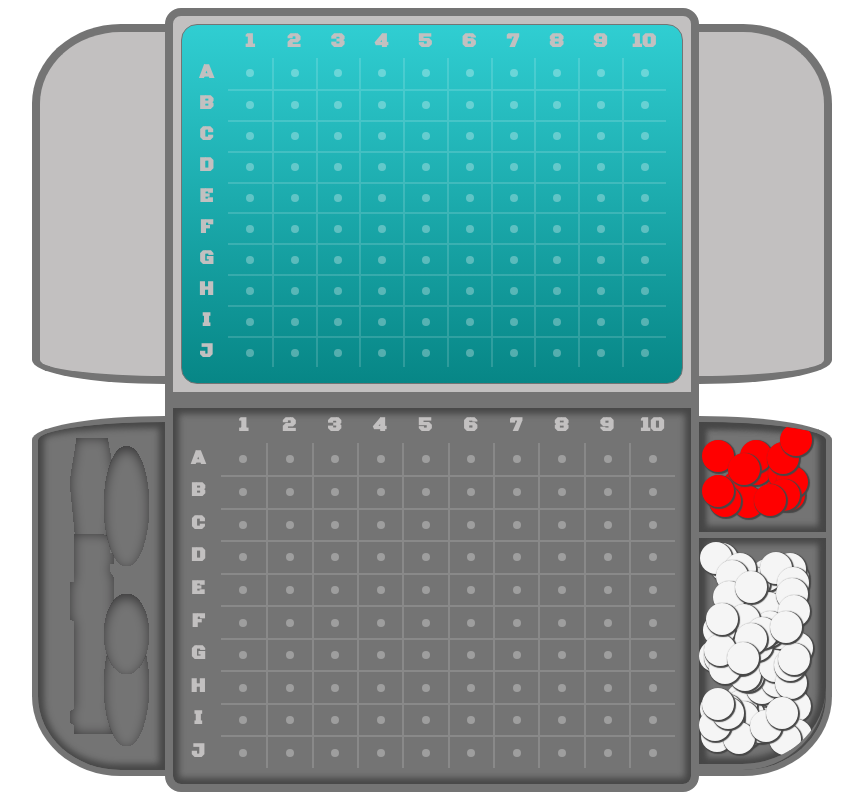
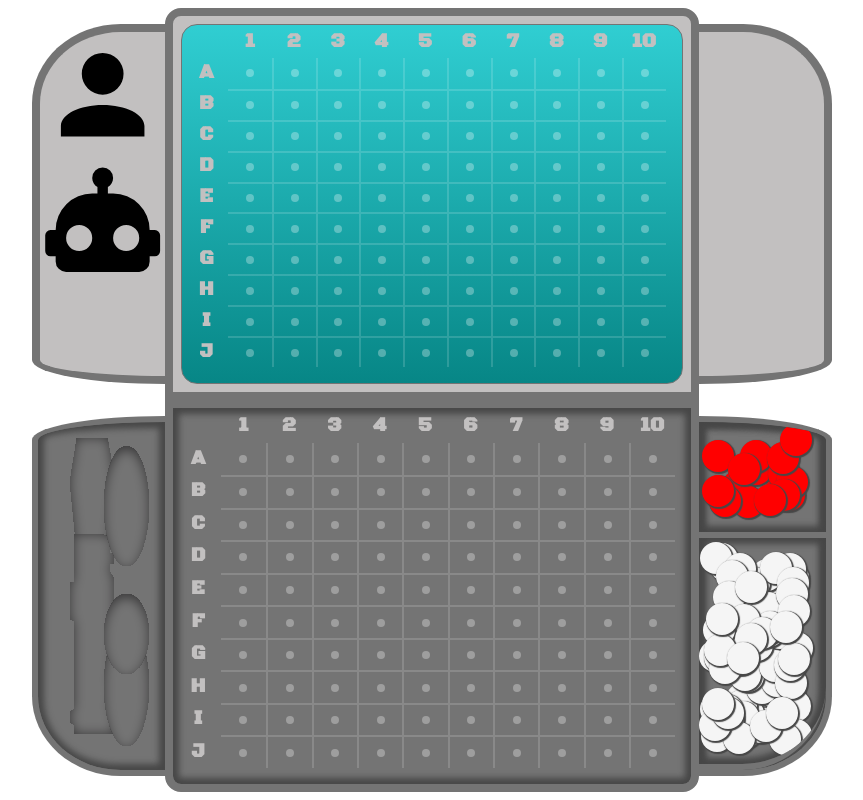
Before and after one commit to JoseBarron12/battleship-game, a website built with webpack: page src/template.html in a window 1280 px wide. Shown: the whole page, without its empty margins (208-1071 px from the left). Built offline with nearby package versions, Linux system fonts and the light colour scheme.

Commit message:
feat: add html elements for game plays.
Top left side of UI no longer empty but houses
html elements to display in future implementations
current player, player icon, and last play description
if hit or miss.

```diff
--- a/src/template.html
+++ b/src/template.html
@@ -8,6 +8,12 @@
 <body>
     <div class="top-board">
             <div class="left-side">
+                <div class="game-screen">
+                    <div class="current-player"></div>
+                    <svg xmlns="http://www.w3.org/2000/svg" class="player-icon" viewBox="0 0 24 24"><title>account</title><path d="M12,4A4,4 0 0,1 16,8A4,4 0 0,1 12,12A4,4 0 0,1 8,8A4,4 0 0,1 12,4M12,14C16.42,14 20,15.79 20,18V20H4V18C4,15.79 7.58,14 12,14Z" /></svg>
+                    <svg xmlns="http://www.w3.org/2000/svg" class="player-icon" viewBox="0 0 24 24"><title>robot</title><path d="M12,2A2,2 0 0,1 14,4C14,4.74 13.6,5.39 13,5.73V7H14A7,7 0 0,1 21,14H22A1,1 0 0,1 23,15V18A1,1 0 0,1 22,19H21V20A2,2 0 0,1 19,22H5A2,2 0 0,1 3,20V19H2A1,1 0 0,1 1,18V15A1,1 0 0,1 2,14H3A7,7 0 0,1 10,7H11V5.73C10.4,5.39 10,4.74 10,4A2,2 0 0,1 12,2M7.5,13A2.5,2.5 0 0,0 5,15.5A2.5,2.5 0 0,0 7.5,18A2.5,2.5 0 0,0 10,15.5A2.5,2.5 0 0,0 7.5,13M16.5,13A2.5,2.5 0 0,0 14,15.5A2.5,2.5 0 0,0 16.5,18A2.5,2.5 0 0,0 19,15.5A2.5,2.5 0 0,0 16.5,13Z" /></svg>
+                    <div class="play-desc"></div>
+                </div>
             </div>
             <div class="opponent-board">
                 <div class="board">
```
